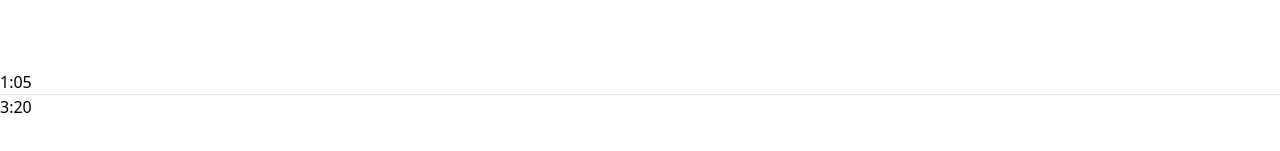
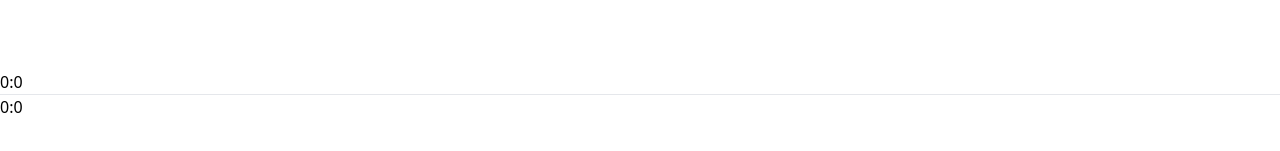
Before and after one commit to Piyush1532/React-Spotify-Clone, a React (Vite) app: page / in a window 1280 px wide. Shown: the part 6198-6349 px from the top of the page. Built offline with nearby package versions, Linux system fonts and the light colour scheme.

Commit message:
added some functionality

```diff
--- a/src/Components/Player.jsx
+++ b/src/Components/Player.jsx
@@ -1,19 +1,19 @@
 import React, { useContext } from 'react'
-import { assets, songsData } from '../assets/assets'
+import { assets } from '../assets/assets'
 import { PlayerContext } from '../Context/playerContext'
 
 const Player = () => {
 
-const {seekBar,seekBg,playStatus,play,pause}=useContext(PlayerContext)
+const {seekBar,seekBg,playStatus,play,pause,track,time}=useContext(PlayerContext)
 
 
   return (
     <div className='h-[10%] bg-black flex justify-between items-center text-white px-4'>
       <div className="hidden lg:flex items-center gap-4">
-<img className='w-12' src={songsData[0].image} alt="" />
+<img className='w-12' src={track.image} alt="" />
 <div>
-    <p>{songsData[0].name}</p>
-    <p>{songsData[0].desc.slice(0,12)}</p>
+    <p>{track.name}</p>
+    <p>{track.desc.slice(0,12)}</p>
 </div>
       </div>
       <div className='flex flex-col items-center gap-1 m-auto'>
@@ -32,11 +32,11 @@
         <img className='w-4 cursor-pointer' src={assets.loop_icon} alt="" />
     </div>
         <div className='flex items-center gap-5'>
-      <p>1:05</p>
+      <p>{time.currentTime.minutes}:{time.currentTime.second}</p>
       <div  ref={seekBg} className='w-[60vw] max-w-[500px] bg-gray-300 rounded-full cursor-pointer'>
         <hr ref={seekBar} className='h-1 border-none w-0 bg-green-500 rounded-full' />
       </div>
-        <p>3:20</p>
+        <p>{time.totalTime.minutes}:{time.totalTime.second}</p>
         </div>
       </div>
       <div className='hidden lg:flex items-center gap-2 opacity-75'>
```
